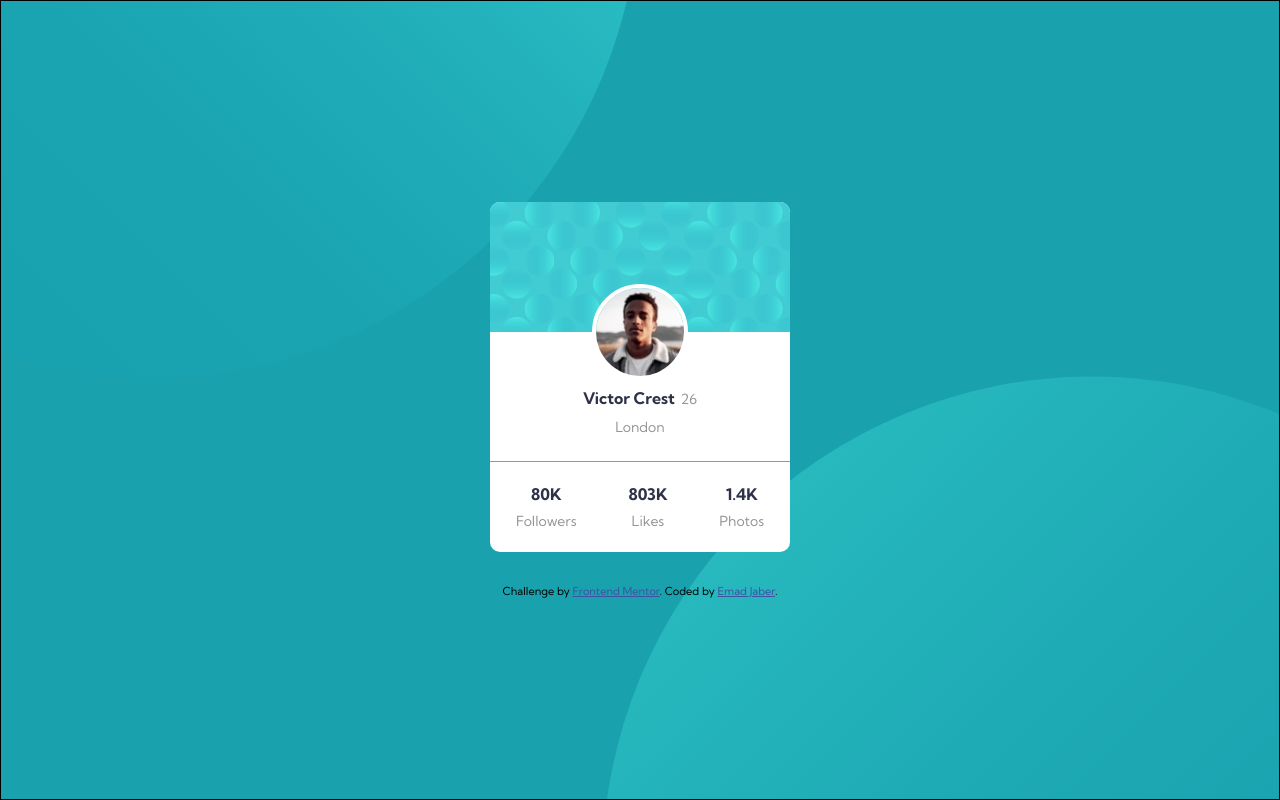
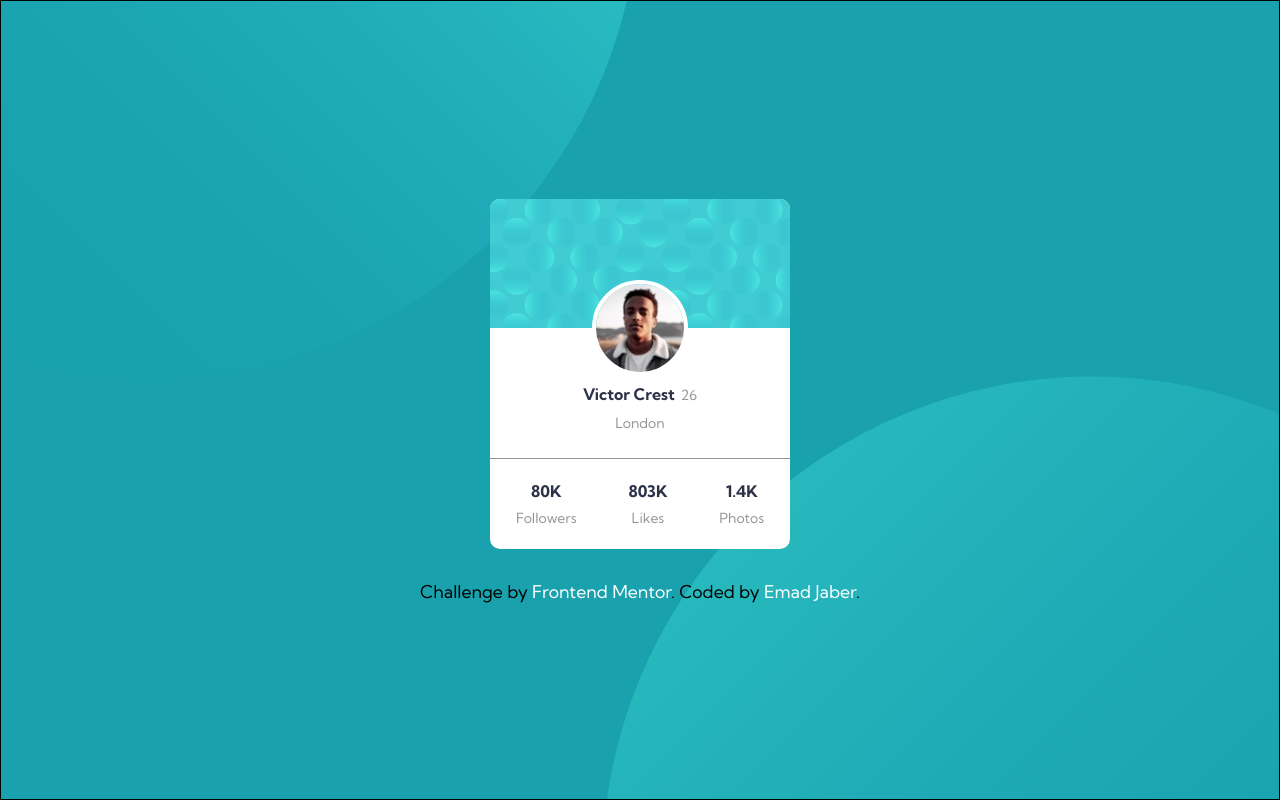
Before and after one commit to emad2411/profile-card-component, a plain HTML site: page index.html in a window 1280 px wide. Drawn offline with Linux system fonts and the light colour scheme.

Commit message:
few fixes for accessibility

```diff
--- a/css/styles.css
+++ b/css/styles.css
@@ -23,6 +23,10 @@
             background-position: right 50vw top -75vh, left 47vw top 47vh;
             border: 1px solid black;
             overflow: hidden;
+            display: flex;
+            flex-direction: column;
+            justify-content: center;
+            align-items: center;
         }
 
         .container {
@@ -113,12 +117,13 @@
         }
 
         .attribution {
-            font-size: 11px;
+            font-size: 1.1rem;
             text-align: center;
             align-self: center;
             margin-top: 2rem;
         }
 
         .attribution a {
-            color: hsl(228, 45%, 44%);
+            color: white;
+            text-decoration: none;
         }
--- a/index.html
+++ b/index.html
@@ -17,6 +17,7 @@
 
 <body>
 
+    <main>
         <div class="container">
             <div class="profile">
                 <div class="header"></div>
@@ -35,11 +36,24 @@
                 </div>
 
             </div>
+
+        </div>
+
+    </main>
+
+
+
+    <footer>
+
+        <div class="container">
+
             <div class="attribution">
                 Challenge by <a href="https://www.frontendmentor.io?ref=challenge" target="_blank">Frontend Mentor</a>. Coded by <a href="#">Emad Jaber</a>.
             </div>
         </div>
 
+    </footer>
+
 
 </body>
 
```
Also changed, not shown: screenshot2.bmp (deleted), 1 other file. Lines whose indentation alone changed are shown as unchanged.
